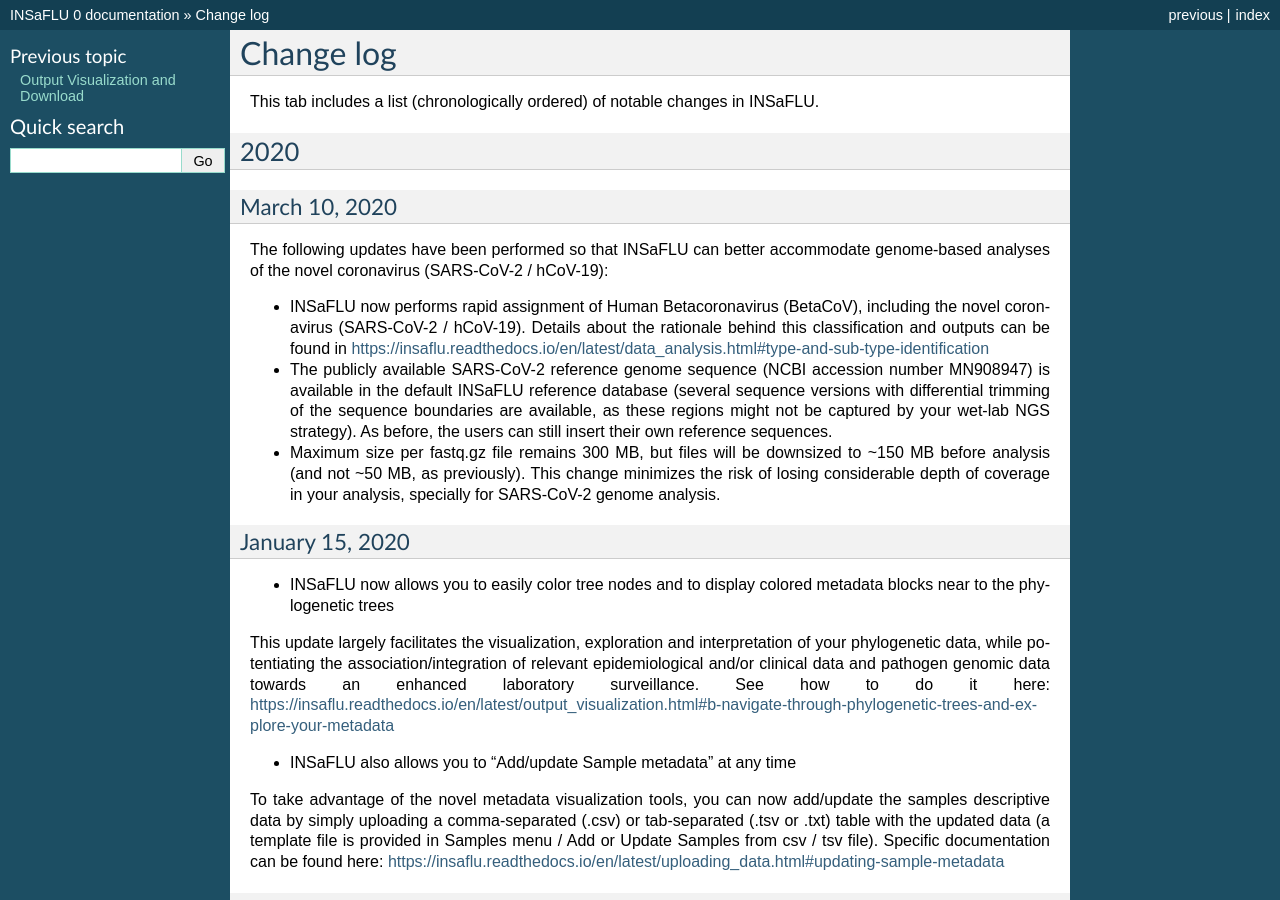
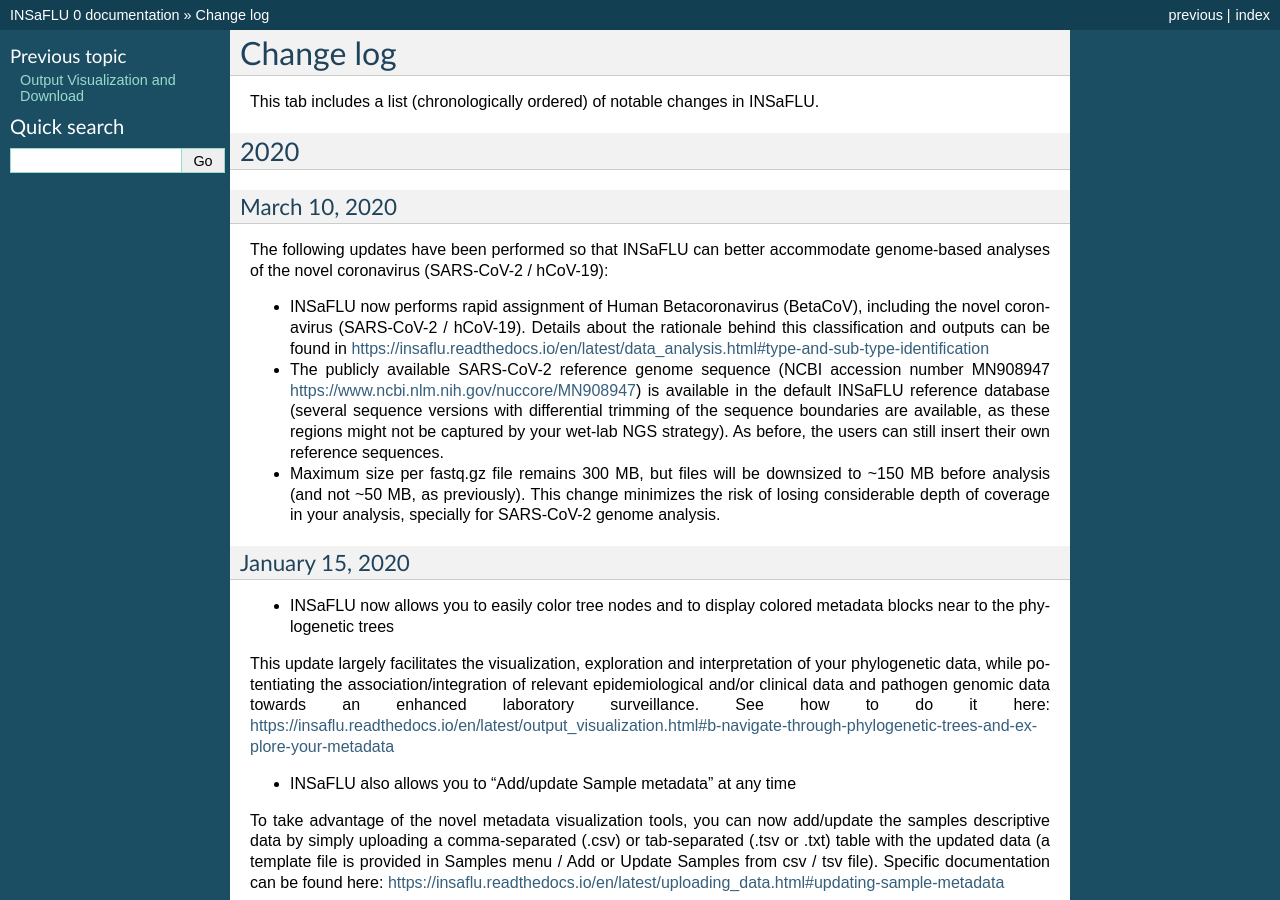
Before and after one commit to INSaFLU/insaflu_docs, a Sphinx documentation site: the page built from docs/change_log.rst, in a window 1280 px wide and 900 px high. Built offline with Sphinx 7.4.7, drawn with Linux system fonts in a browser that asks for light colours; formulas are drawn with MathJax 3; some of the changed lines change nothing that is shown.

Commit message:
Update change_log.rst

```diff
--- a/docs/change_log.rst
+++ b/docs/change_log.rst
@@ -13,7 +13,7 @@
 
 - INSaFLU now performs rapid assignment of Human Betacoronavirus (BetaCoV), including the novel coronavirus (SARS-CoV-2 / hCoV-19). Details about the rationale behind this classification and outputs can be found in https://insaflu.readthedocs.io/en/latest/data_analysis.html#type-and-sub-type-identification
 
-- The publicly available SARS-CoV-2 reference genome sequence (NCBI accession number MN908947) is available in the default INSaFLU reference database (several sequence versions with differential trimming of the sequence boundaries are available, as these regions might not be captured by your wet-lab NGS strategy). As before, the users can still insert their own reference sequences.
+- The publicly available SARS-CoV-2 reference genome sequence (NCBI accession number MN908947 https://www.ncbi.nlm.nih.gov/nuccore/MN908947) is available in the default INSaFLU reference database (several sequence versions with differential trimming of the sequence boundaries are available, as these regions might not be captured by your wet-lab NGS strategy). As before, the users can still insert their own reference sequences.
 
 - Maximum size per fastq.gz file remains 300 MB, but files will be downsized to ~150 MB before analysis (and not ~50 MB, as previously). This change minimizes the risk of losing considerable depth of coverage in your analysis, specially for SARS-CoV-2 genome analysis.
 
```
